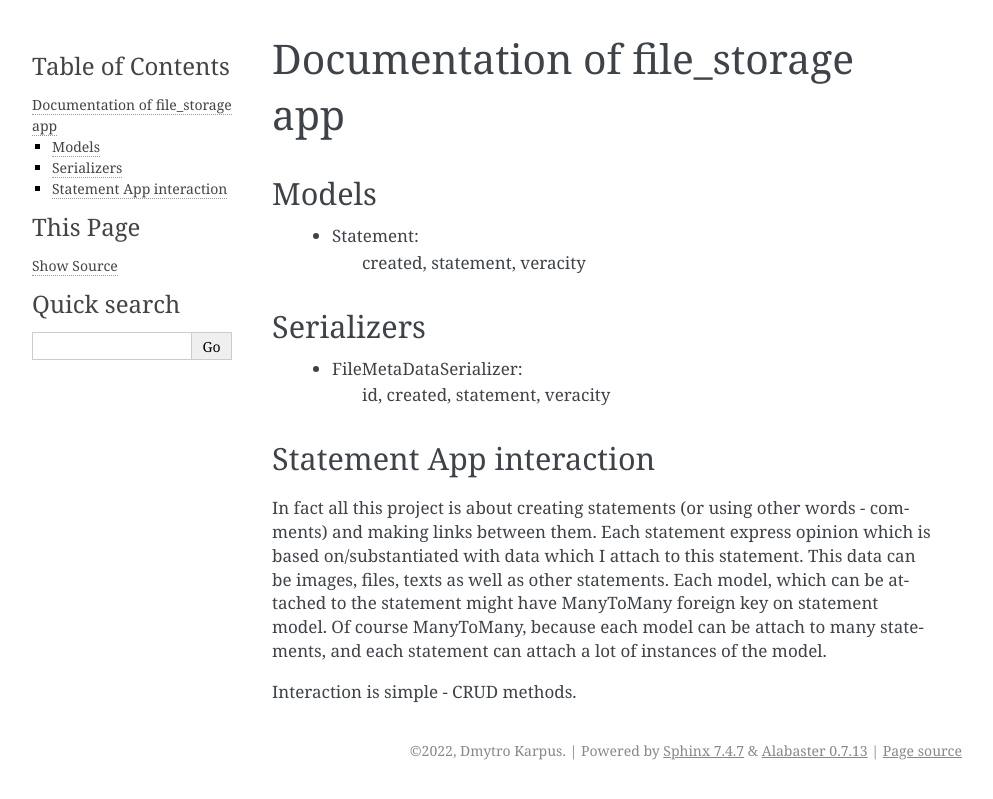
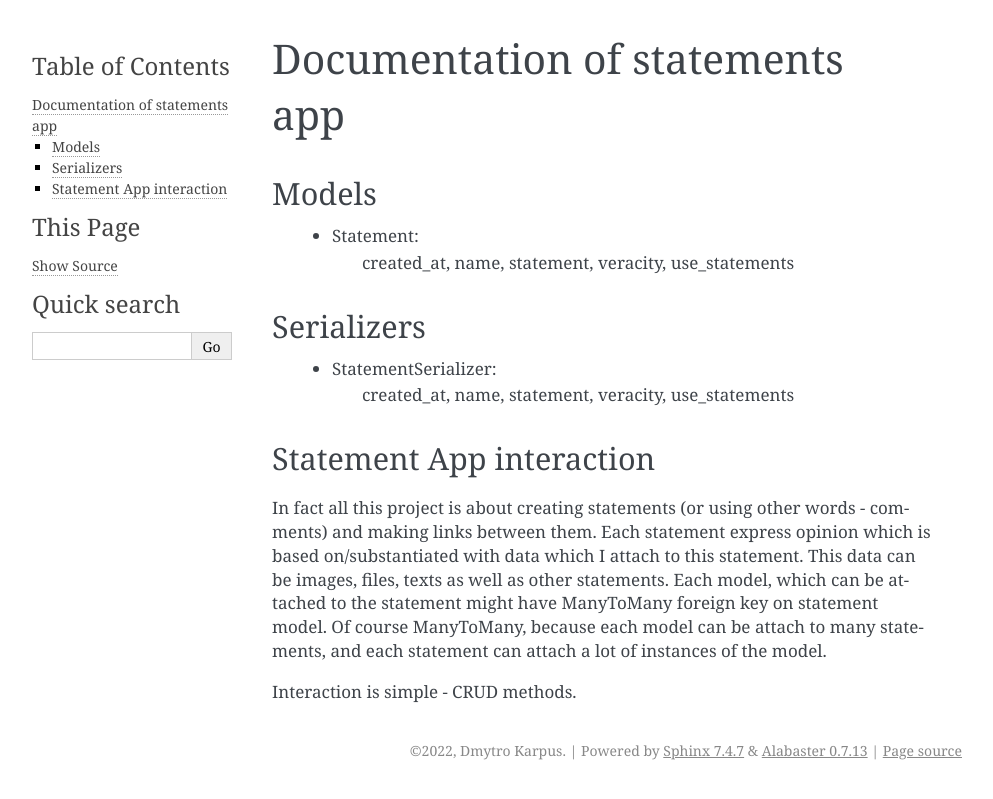
Before and after one commit to Dimassss/IntelligenceAnalyticsTool, a Sphinx documentation site: the page built from docs/source/apps/statements/index.rst, in a window 1280 px wide. Shown: the top 799 px of the page, without its empty margins (148-1141 px from the left). Built offline with Sphinx 7.4.7, drawn with Linux system fonts in a browser that asks for light colours.

Commit message:
Backend documentation in doc/ done

```diff
--- a/docs/source/api/index.rst
+++ b/docs/source/api/index.rst
@@ -6,3 +6,5 @@
     :caption: API Contents
 
     file_storage
+    statements
+    workspace
--- a/docs/source/apps/index.rst
+++ b/docs/source/apps/index.rst
@@ -6,3 +6,5 @@
     :caption: Apps Content
 
     file_storage/index
+    statements/index
+    workspace/index
--- a/docs/source/apps/statements/index.rst
+++ b/docs/source/apps/statements/index.rst
@@ -1,23 +1,23 @@
-Documentation of file_storage app
-=================================
+Documentation of statements app
+===============================
 
 
 Models
 ------
 
  * Statement:
-    created, statement, veracity
+    created_at, name, statement, veracity, use_statements
 
 
 Serializers
 -----------
 
- * FileMetaDataSerializer:
-    id, created, statement, veracity
+ * StatementSerializer:
+    created_at, name, statement, veracity, use_statements
 
 
 Statement App interaction
-------------------------
+-------------------------
 
 In fact all this project is about creating statements (or using other words - comments) and making
 links between them. Each statement express opinion which is based on/substantiated with data which
```
Also changed, not shown: docs/source/api/workspace.rst (added, +55 -0 lines), docs/source/apps/workspace/index.rst (added, +34 -0 lines).
